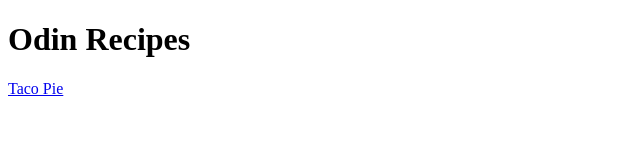
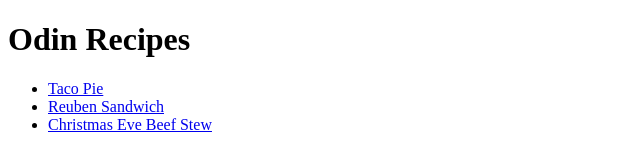
Before and after one commit to AdjacentBear/odin-recipes, a plain HTML site: page index.html in a window 1280 px wide. Shown: the whole page, without its empty margins (0-640 px from the left). Drawn offline with Linux system fonts and the light colour scheme.

Commit message:
Add 2 new recipe links to index.html

```diff
--- a/index.html
+++ b/index.html
@@ -7,6 +7,10 @@
 
     <body>
         <h1>Odin Recipes</h1>
-        <a href="./recipes/taco-pie.html">Taco Pie</a>
+        <ul>
+            <li><a href="./recipes/taco-pie.html">Taco Pie</a></li>
+            <li><a href="./recipes/reuben-sandwich.html">Reuben Sandwich</a></li>
+            <li><a href="./recipes/xmas-eve-beef-stew.html">Christmas Eve Beef Stew</a></li>
+        </ul>
     </body>
 </html>
```
